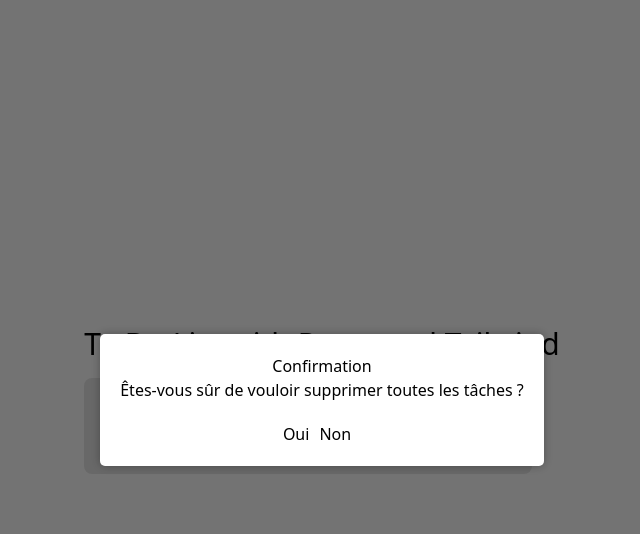
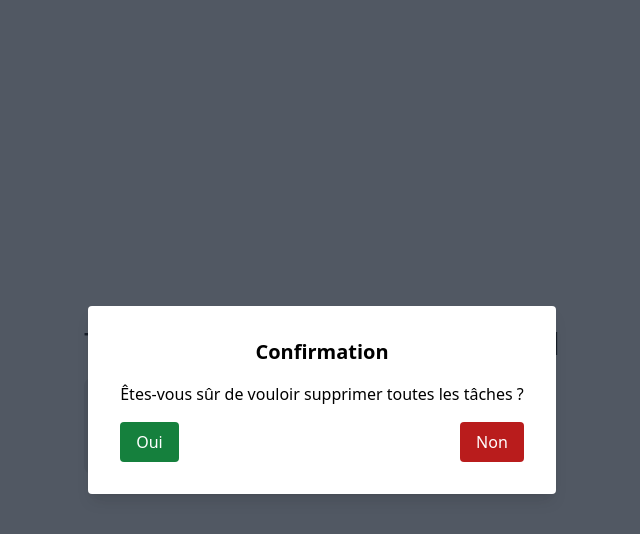
Before and after one commit to ocebert31/Projet_Personnel_P2_TO_DO_LIST_React, a React (Create React App) app: page / in a window 1280 px wide. Both pictures are taken after a click on the button "Tout supprimer". Shown: the top 534 px of the page, without its empty margins (318-958 px from the left). Built offline with nearby package versions, Linux system fonts and the light colour scheme.

Commit message:
css de Clear terminé

```diff
--- a/src/components/Clear/Clear.css
+++ /dev/null
@@ -1,30 +0,0 @@
-.modal-overlay {
-    position: fixed;
-    top: 0;
-    left: 0;
-    width: 100%;
-    height: 100%;
-    background-color: rgba(0, 0, 0, 0.5);
-    display: flex;
-    justify-content: center;
-    align-items: center;
-}
-
-.modal {
-    background-color: white;
-    padding: 20px;
-    border-radius: 5px;
-    box-shadow: 0 0 10px rgba(0, 0, 0, 0.3);
-}
-
-.modal h2 {
-    margin-top: 0;
-}
-
-.modal p {
-    margin-bottom: 20px;
-}
-
-.modal button {
-    margin-right: 10px;
-}
--- a/src/components/Clear/Clear.js
+++ b/src/components/Clear/Clear.js
@@ -1,7 +1,6 @@
 import React, { useState } from 'react';
 import { FontAwesomeIcon } from '@fortawesome/react-fontawesome';
 import { faRotateRight } from '@fortawesome/free-solid-svg-icons';
-import './Clear.css';
 
 function Clear({ clearAllTasks }) {
     const [showModal, setShowModal] = useState(false);
@@ -22,17 +21,17 @@ function Clear({ clearAllTasks }) {
     return (
         <div>
             <button onClick={handleClearTasks}>
-                <FontAwesomeIcon icon={faRotateRight} />
+                <FontAwesomeIcon icon={faRotateRight} className='mr-2'/>
                 Tout supprimer
             </button>
             {showModal && (
-                <div className="modal-overlay">
-                    <div className="modal">
-                        <h2>Confirmation</h2>
-                        <p>Êtes-vous sûr de vouloir supprimer toutes les tâches ?</p>
-                        <div>
-                            <button onClick={confirmClearTasks}>Oui</button>
-                            <button onClick={closeModal}>Non</button>
+                <div className="fixed top-0 left-0 w-full h-full flex items-center justify-center bg-gray-800 bg-opacity-75">
+                    <div className="bg-white p-8 rounded shadow-lg">
+                        <h2 className="text-xl font-semibold mb-4">Confirmation</h2>
+                        <p className="mb-4">Êtes-vous sûr de vouloir supprimer toutes les tâches ?</p>
+                        <div className="flex justify-between">
+                            <button onClick={confirmClearTasks} className="px-4 py-2 bg-green-700 text-white rounded hover:bg-green-900">Oui</button>
+                            <button onClick={closeModal} className="px-4 py-2 bg-red-700 text-white rounded hover:bg-red-900">Non</button>
                         </div>
                     </div>
                 </div>
--- a/tailwind.config.js
+++ b/tailwind.config.js
@@ -4,7 +4,7 @@ module.exports = {
   theme: {
     extend: {
       colors: {
-        backgroundColor: '#E7E7E7', // Remplacez par votre propre valeur hexadécimale
+        backgroundColor: '#E7E7E7',
         foregroundColor: '#D1D1D1',
         borderContent: '5D5D5D',
       },
```
